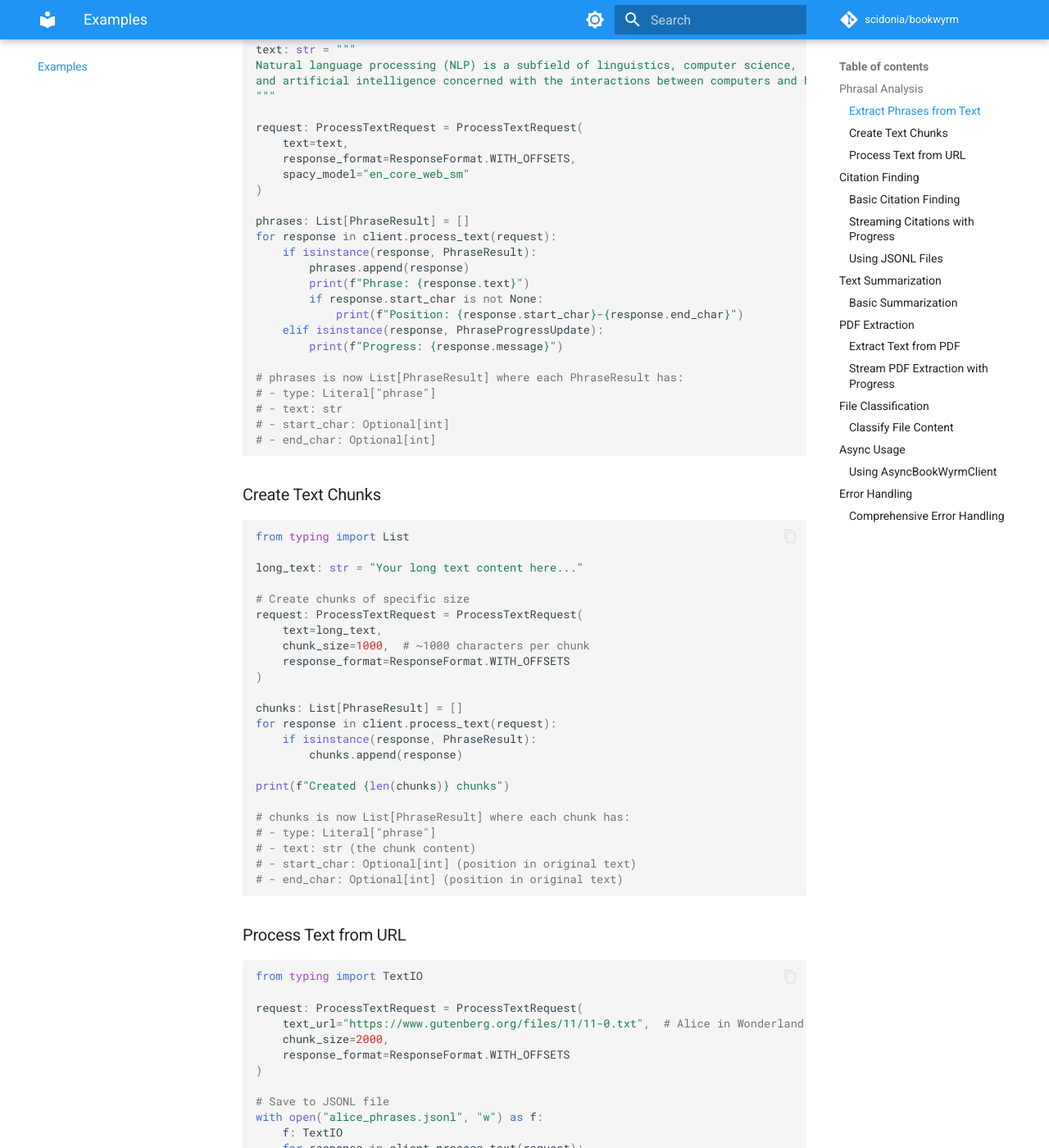
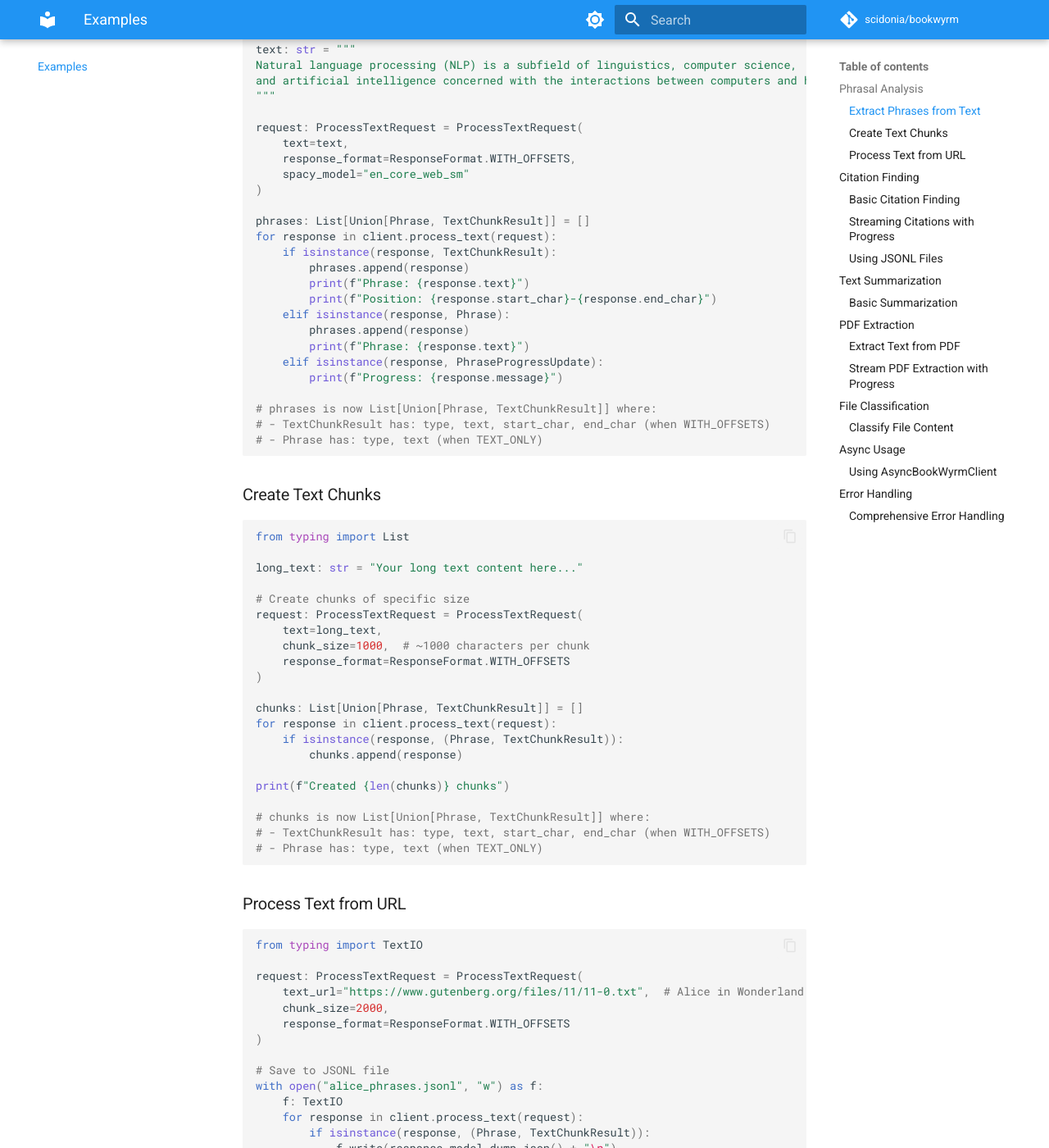
Before and after one commit to scidonia/bookwyrm-client, an MkDocs documentation site: the page built from docs/examples.md, in a window 1280 px wide and 1400 px high, scrolled down 483 px. Shown: the whole window at 82% size. Built offline with MkDocs 1.6.1 and Material for MkDocs 9.7.7, drawn with Linux system fonts in a browser that asks for light colours; comment, search, counter and statistics services are not loaded; some of the changed text lies outside the part shown.

Commit message:
refactor: Separate Phrase and TextChunkResult for clearer response handling
Co-authored-by: aider (anthropic/claude-sonnet-4-20250514) <aider@aider.chat>

````diff
--- a/bookwyrm/__init__.py
+++ b/bookwyrm/__init__.py
@@ -28,7 +28,8 @@ from .models import (
     ProcessTextRequest,
     ResponseFormat,
     PhraseProgressUpdate,
-    PhraseResult,
+    Phrase,
+    TextChunkResult,
     StreamingPhrasalResponse,
     ClassifyRequest,
     ClassifyResponse,
@@ -63,7 +64,8 @@ __all__ = [
     "ProcessTextRequest",
     "ResponseFormat",
     "PhraseProgressUpdate",
-    "PhraseResult",
+    "Phrase",
+    "TextChunkResult",
     "StreamingPhrasalResponse",
     "ClassifyRequest",
     "ClassifyResponse",
--- a/docs/examples.md
+++ b/docs/examples.md
@@ -7,9 +7,9 @@ This page contains practical examples of using the BookWyrm client library.
 ### Extract Phrases from Text
 
 ```python
-from typing import List
+from typing import List, Union
 from bookwyrm import BookWyrmClient
-from bookwyrm.models import ProcessTextRequest, ResponseFormat, PhraseResult, PhraseProgressUpdate
+from bookwyrm.models import ProcessTextRequest, ResponseFormat, Phrase, TextChunkResult, PhraseProgressUpdate
 
 # Create client
 client: BookWyrmClient = BookWyrmClient()
@@ -25,21 +25,21 @@ request: ProcessTextRequest = ProcessTextRequest(
     spacy_model="en_core_web_sm"
 )
 
-phrases: List[PhraseResult] = []
+phrases: List[Union[Phrase, TextChunkResult]] = []
 for response in client.process_text(request):
-    if isinstance(response, PhraseResult):
+    if isinstance(response, TextChunkResult):
         phrases.append(response)
         print(f"Phrase: {response.text}")
-        if response.start_char is not None:
-            print(f"Position: {response.start_char}-{response.end_char}")
+        print(f"Position: {response.start_char}-{response.end_char}")
+    elif isinstance(response, Phrase):
+        phrases.append(response)
+        print(f"Phrase: {response.text}")
     elif isinstance(response, PhraseProgressUpdate):
         print(f"Progress: {response.message}")
 
-# phrases is now List[PhraseResult] where each PhraseResult has:
-# - type: Literal["phrase"]
-# - text: str
-# - start_char: Optional[int]
-# - end_char: Optional[int]
+# phrases is now List[Union[Phrase, TextChunkResult]] where:
+# - TextChunkResult has: type, text, start_char, end_char (when WITH_OFFSETS)
+# - Phrase has: type, text (when TEXT_ONLY)
 ```
 
 ### Create Text Chunks
@@ -56,18 +56,16 @@ request: ProcessTextRequest = ProcessTextRequest(
     response_format=ResponseFormat.WITH_OFFSETS
 )
 
-chunks: List[PhraseResult] = []
+chunks: List[Union[Phrase, TextChunkResult]] = []
 for response in client.process_text(request):
-    if isinstance(response, PhraseResult):
+    if isinstance(response, (Phrase, TextChunkResult)):
         chunks.append(response)
 
 print(f"Created {len(chunks)} chunks")
 
-# chunks is now List[PhraseResult] where each chunk has:
-# - type: Literal["phrase"]
-# - text: str (the chunk content)
-# - start_char: Optional[int] (position in original text)
-# - end_char: Optional[int] (position in original text)
+# chunks is now List[Union[Phrase, TextChunkResult]] where:
+# - TextChunkResult has: type, text, start_char, end_char (when WITH_OFFSETS)
+# - Phrase has: type, text (when TEXT_ONLY)
 ```
 
 ### Process Text from URL
@@ -85,7 +83,7 @@ request: ProcessTextRequest = ProcessTextRequest(
 with open("alice_phrases.jsonl", "w") as f:
     f: TextIO
     for response in client.process_text(request):
-        if isinstance(response, PhraseResult):
+        if isinstance(response, (Phrase, TextChunkResult)):
             f.write(response.model_dump_json() + "\n")
 ```
 
````
Also changed, not shown: docs/api/models.md (+5 -1 lines), 4 other files.
